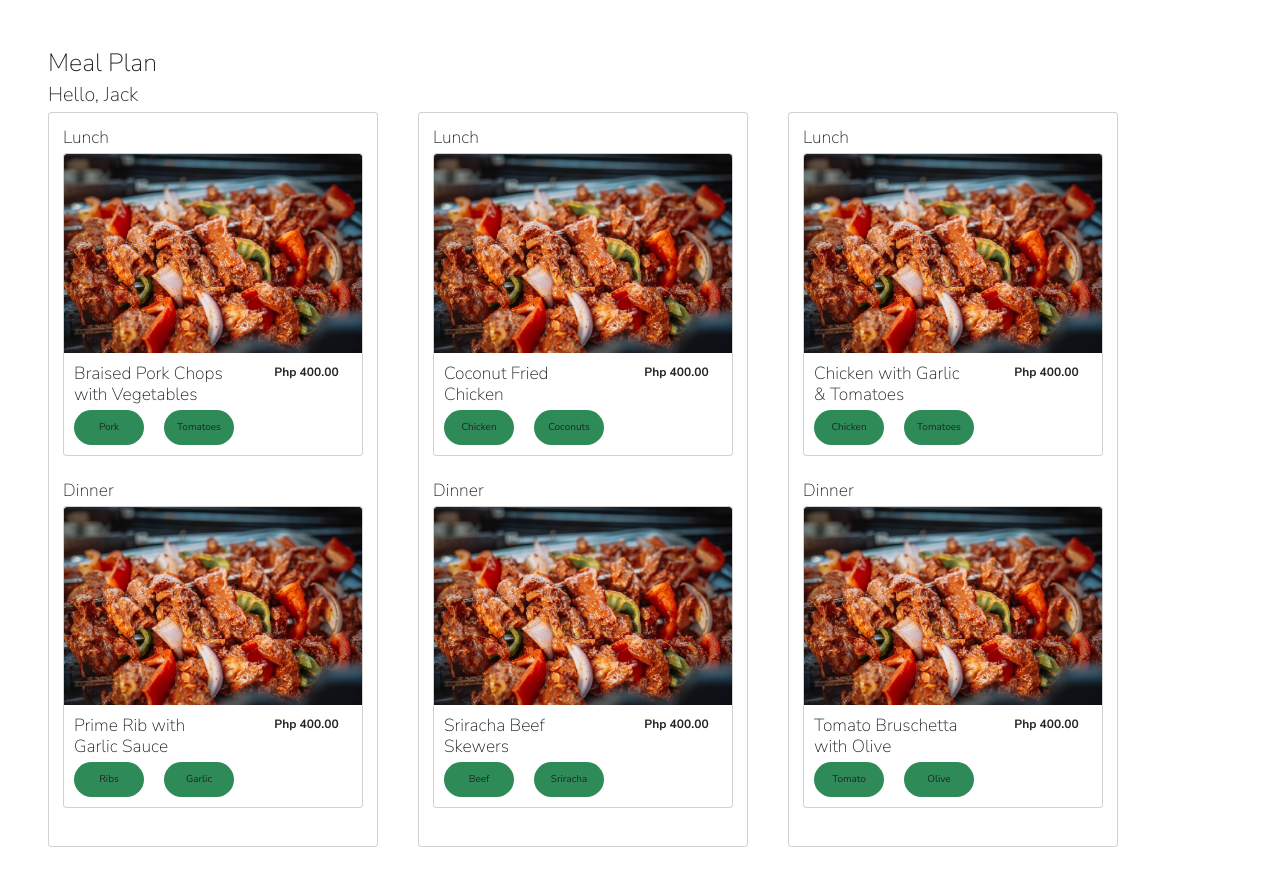
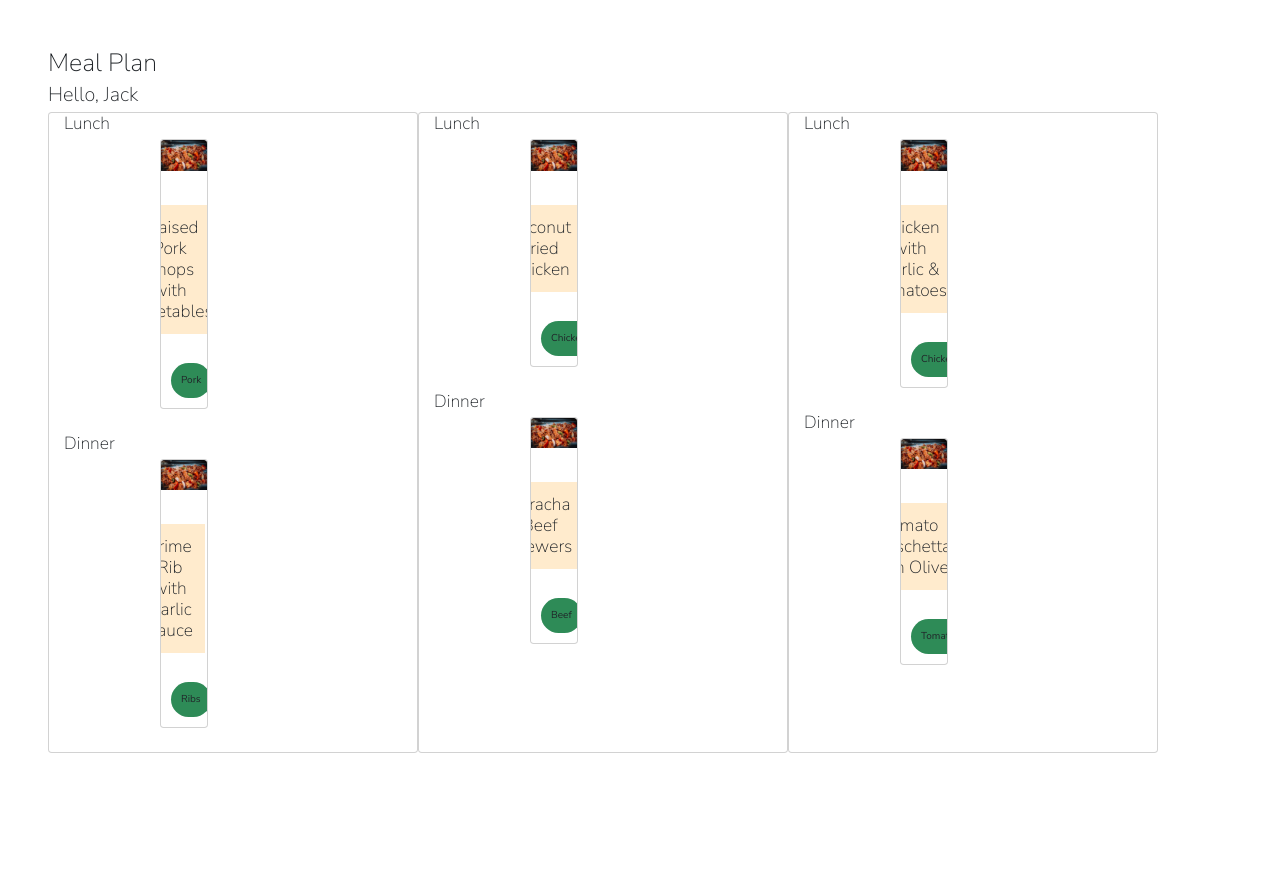
Before and after one commit to elizesalvacion/meal-planner-v2, a plain HTML site: page meal-planner/meal-planner.html in a window 1280 px wide. After the commit the page ends 801 px from the top, so only its background shows below. Drawn offline with nearby package versions, Linux system fonts and the light colour scheme; files that its build step writes are made by us from their sources.

Commit message:
Update meal-planner.styles.css

```diff
--- a/meal-planner/meal-planner.styles.css
+++ b/meal-planner/meal-planner.styles.css
@@ -5,11 +5,11 @@ html {
   font-size: 62.5%;
   overflow-x: hidden;
   scroll-behavior: smooth;
-  /*color: #343a40;*/
 }
 
 body {
   margin: 4.8rem;
+  /* color: red; */
 }
 
 h1 .meal-grid {
@@ -20,28 +20,52 @@ h1 .meal-grid {
   width: 15%;
 }
 
-.card-meal-container {
-  padding: 1.4rem;
-  margin: 0 auto;
-  margin-right: 4rem;
-}
+
+
 .card-meal {
   margin: 0 auto;
   padding: 0 !important;
   overflow: hidden;
   margin-bottom: 2.4rem;
+  margin-left: 9.6rem;
+  width: 4.8rem;
+
 }
 
-.meal-price {
-  font-size: 1.2rem;
-  font-weight: bold;
+
+.card-title {
+  text-align: center;
+}
+
+.meal-title {
+  padding: 1.2rem;
+  background-color: blanchedalmond;
+}
+
+.meal-content {
+  display: block;
+  padding: 1.4rem;
+  background-color: red;
+
+  text-align: center;
+
+
 }
 
 .meal-description {
-  display: grid;
-  gap: 4.5rem;
-  grid-template-columns: 2fr 1fr;
+  display: flex;
+  align-items: center;
+  justify-content: center;
+  gap: 1.8rem;
+  padding: 2.4rem;
 }
+
+.meal-detail {
+  font-size: 1.8rem;
+  background-color: blue;
+  padding: 1.2rem;
+}
+
 
 .meal-tags {
   display: flex;
```
